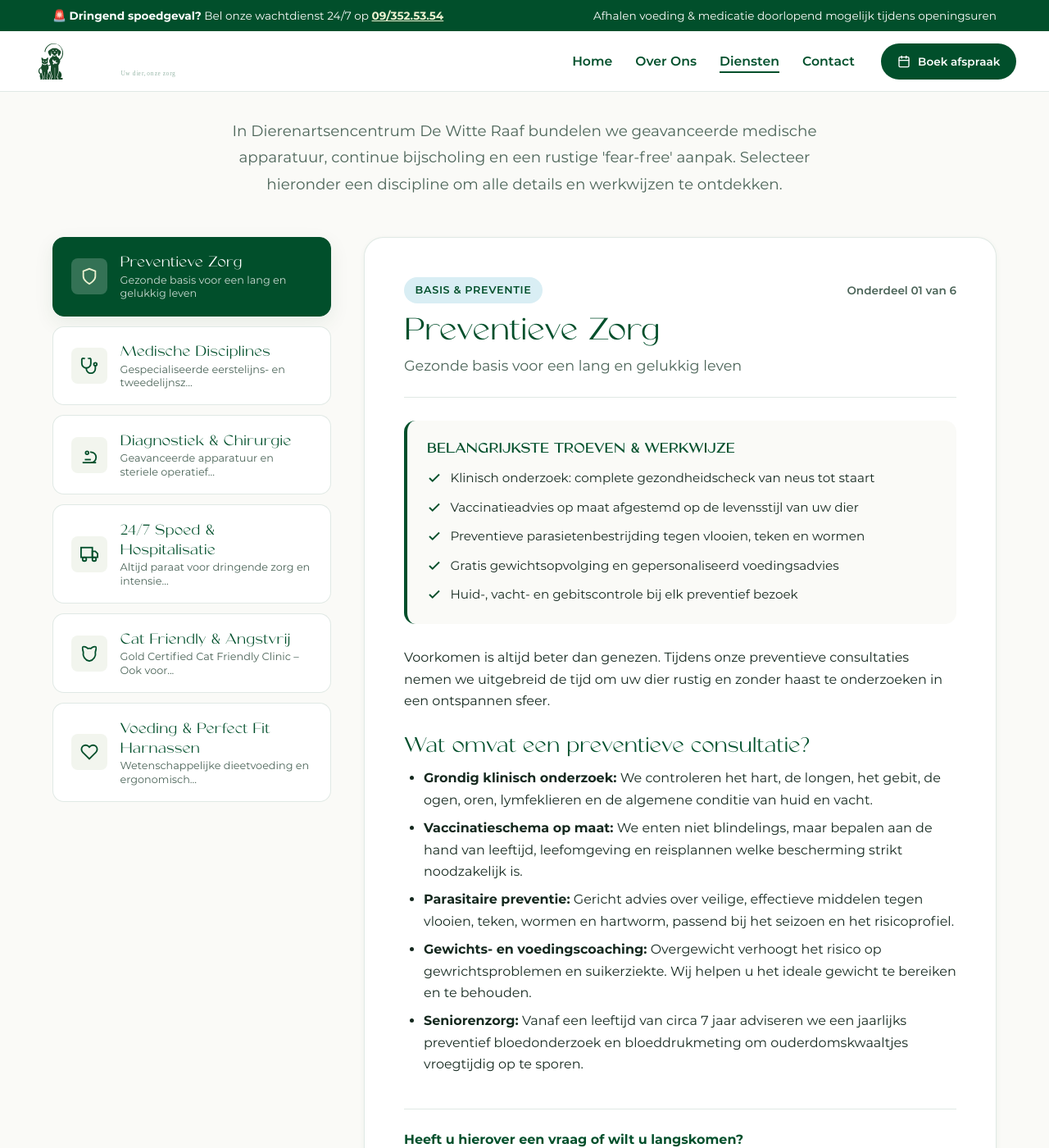
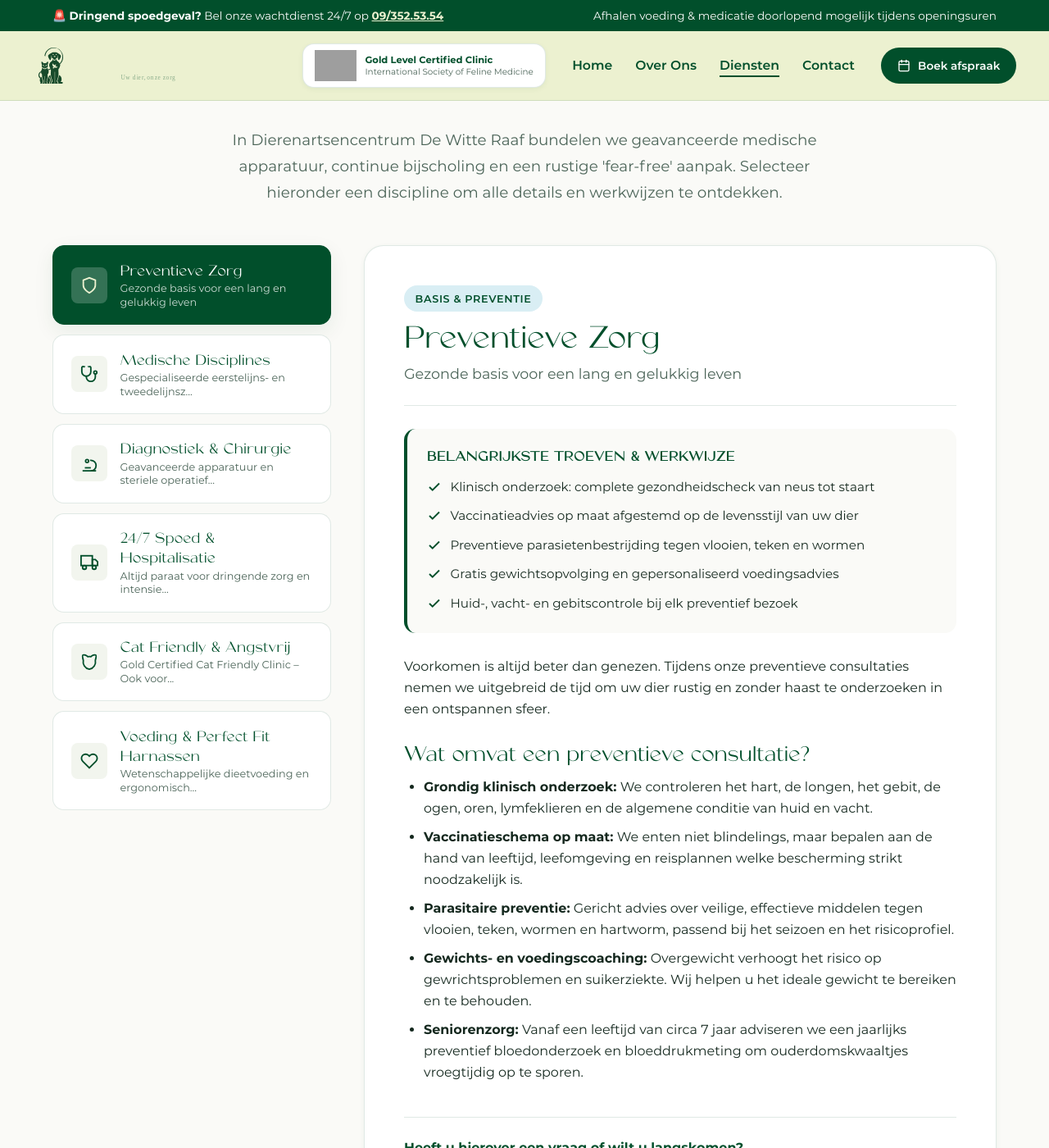
Before and after one commit to De-Witte-Raaf/dewitteraafdierenartsen.be, a Jekyll site: the page built from diensten.html, in a window 1280 px wide and 1400 px high. Shown: the whole window at 82% size. Built offline with Jekyll 4.4.1, drawn with Linux system fonts in a browser that asks for light colours; some web fonts are replaced; some of the changed text lies outside the part shown; grey boxes are pictures that could not be loaded.

Commit message:
Various small tweaks

```diff
--- a/_includes/footer.html
+++ b/_includes/footer.html
@@ -4,7 +4,7 @@
       <!-- Column 1: Identity & Vision -->
       <div class="footer-col">
         <a href="{{ '/' | relative_url }}" aria-label="Home">
-          <img src="{{ '/assets/branding/logos/dewitteraaf_woordmerk_horizontaal_wit.svg' | relative_url }}" alt="De Witte Raaf Dierenartsen" class="footer-logo" width="220" height="38">
+          <img src="{{ '/assets/branding/logos/dewitteraaf_woordmerk_horizontaal_wit.svg' | relative_url }}?v={{ site.time | date: '%s' }}" alt="De Witte Raaf Dierenartsen" class="footer-logo" width="220" height="38">
         </a>
         <p style="font-size: 1.05rem; font-weight: 500; color: var(--color-pastel-lime); margin-bottom: 0.75rem;">
           {{ site.data.clinic.tagline }}
@@ -20,33 +20,7 @@
         </p>
       </div>
 
-      <!-- Column 2: Openingsuren & Spoed -->
-      <div class="footer-col">
-        <h4>Openingsuren</h4>
-        <p style="font-size: 0.82rem; color: var(--color-pastel-lime); margin-bottom: 0.75rem;">
-          {{ site.data.clinic.opening_hours.consultation_note }}
-        </p>
-        <ul style="list-style: none; font-size: 0.85rem; display: grid; gap: 0.35rem; margin-bottom: 1.25rem;">
-          {% for item in site.data.clinic.opening_hours.schedule %}
-          <li style="display: flex; justify-content: space-between; border-bottom: 1px solid rgba(255,255,255,0.1); padding-bottom: 0.25rem;">
-            <span>{{ item.day }}:</span>
-            <span style="font-weight: 600; {% if item.emergency_only %}color: var(--color-pastel-pink);{% endif %}">
-              {% if item.emergency_only %}Enkel spoed{% else %}{{ item.morning }} & {{ item.afternoon }}{% endif %}
-            </span>
-          </li>
-          {% endfor %}
-        </ul>
-
-        <div class="footer-emergency-box">
-          <h5>🚨 24/7 Spoedgeval?</h5>
-          <p style="font-size: 0.85rem; margin-bottom: 0.5rem;">Bel onze eigen wachtdienst:</p>
-          <a href="tel:{{ site.data.clinic.contact.emergency_phone_clean }}" class="btn btn-secondary btn-sm" style="width: 100%;">
-            📞 {{ site.data.clinic.contact.emergency_phone }}
-          </a>
-        </div>
-      </div>
-
-      <!-- Column 3: Contact & Afspraak -->
+      <!-- Column 2: Contact & Afspraak -->
       <div class="footer-col">
         <h4>Contact</h4>
         <p>
@@ -75,7 +49,7 @@
         </div>
       </div>
 
-      <!-- Column 4: Prominente OpenStreetMap View -->
+      <!-- Column 3: Prominente OpenStreetMap View -->
       <div class="footer-col">
         <h4>Ligging & Bereikbaarheid</h4>
         <div class="footer-map-container">
--- a/_includes/header.html
+++ b/_includes/header.html
@@ -1,3 +1,4 @@
+<div class="header-sticky">
   <!-- Top Emergency & Info Banner -->
   <div class="emergency-topbar">
     <div class="container emergency-topbar-content">
@@ -10,11 +11,19 @@
   <header class="site-header" id="site-header">
     <div class="container header-main">
       <a href="{{ '/' | relative_url }}" class="brand-link" aria-label="De Witte Raaf Home">
-      <img src="{{ '/assets/branding/logos/dewitteraaf_logo_embleem.svg' | relative_url }}" alt="" class="brand-emblem" width="44" height="44">
-      <img src="{{ '/assets/branding/logos/dewitteraaf_woordmerk_horizontaal.svg' | relative_url }}" alt="De Witte Raaf Dierenartsen" class="brand-wordmark" width="220" height="38">
+        <img src="{{ '/assets/branding/logos/dewitteraaf_logo_embleem.svg' | relative_url }}?v={{ site.time | date: '%s' }}" alt="" class="brand-emblem" width="44" height="44">
+        <img src="{{ '/assets/branding/logos/dewitteraaf_woordmerk_horizontaal.svg' | relative_url }}?v={{ site.time | date: '%s' }}" alt="De Witte Raaf Dierenartsen" class="brand-wordmark" width="220" height="38">
       </a>
 
       <nav class="site-nav" id="site-nav" aria-label="Hoofdnavigatie">
+        <div class="header-award-badge">
+          <img src="{{ '/assets/images/generated/cat-friendly-clinic-400.png' | relative_url }}" alt="Cat Friendly Clinic Gold Certification">
+          <span class="header-award-text">
+            Gold Level Certified Clinic
+            <span>International Society of Feline Medicine</span>
+          </span>
+        </div>
+
         <ul class="nav-list">
           {% for item in site.data.navigation.main %}
           <li>
@@ -40,3 +49,4 @@
       </button>
     </div>
   </header>
+</div>
--- a/assets/css/main.css
+++ b/assets/css/main.css
@@ -275,13 +275,15 @@
 /* --------------------------------------------------------------------------
    Header & Emergency Top Bar
    -------------------------------------------------------------------------- */
-.site-header {
+.header-sticky {
   position: sticky;
   top: 0;
-  z-index: 100;
-  background-color: rgba(255, 255, 255, 0.95);
-  backdrop-filter: blur(8px);
-  -webkit-backdrop-filter: blur(8px);
+  z-index: 1000;
+}
+
+.site-header {
+  position: relative;
+  background-color: var(--color-pastel-lime);
   border-bottom: 1px solid var(--color-border-subtle);
   transition: box-shadow var(--transition-fast);
 }
@@ -372,6 +374,33 @@
   padding: 0.5rem;
 }
 
+.header-award-badge {
+  display: flex;
+  align-items: center;
+  gap: 0.65rem;
+  background: var(--color-white);
+  border: 1px solid var(--color-border-subtle);
+  border-radius: var(--radius-md);
+  padding: 0.45rem 0.9rem;
+  box-shadow: var(--shadow-sm);
+}
+.header-award-badge img {
+  height: 38px;
+  width: auto;
+}
+.header-award-text {
+  font-size: 0.72rem;
+  font-weight: 700;
+  line-height: 1.25;
+  color: var(--color-primary);
+}
+.header-award-text span {
+  display: block;
+  font-weight: 500;
+  font-size: 0.65rem;
+  color: var(--color-text-muted);
+}
+
 /* --------------------------------------------------------------------------
    Hero Section
    -------------------------------------------------------------------------- */
@@ -456,41 +485,6 @@
   object-fit: cover;
 }
 
-.hero-shape-accent {
-  position: absolute;
-  top: -15%;
-  right: -15%;
-  width: 280px;
-  height: 280px;
-  z-index: 1;
-  opacity: 0.65;
-  pointer-events: none;
-}
-
-.hero-cat-award-badge {
-  position: absolute;
-  bottom: -1.2rem;
-  left: -1.2rem;
-  background: var(--color-white);
-  padding: 0.75rem 1.25rem;
-  border-radius: var(--radius-md);
-  box-shadow: var(--shadow-md);
-  display: flex;
-  align-items: center;
-  gap: 0.75rem;
-  z-index: 3;
-}
-.hero-cat-award-badge img {
-  height: 48px;
-  width: auto;
-}
-.hero-cat-award-text {
-  font-size: 0.8rem;
-  font-weight: 700;
-  color: var(--color-primary);
-  line-height: 1.3;
-}
-
 /* --------------------------------------------------------------------------
    Quick Highlights Bar
    -------------------------------------------------------------------------- */
@@ -547,7 +541,7 @@
   flex-direction: column;
   gap: 0.75rem;
   position: sticky;
-  top: 100px;
+  top: 130px;
 }
 
 .service-tab-btn {
@@ -1012,17 +1006,11 @@
   margin-bottom: 1.25rem;
 }
 
-.footer-emergency-box {
-  background: rgba(255, 255, 255, 0.08);
-  border: 1px solid rgba(255, 255, 255, 0.18);
-  border-radius: var(--radius-md);
-  padding: 1.25rem;
-  margin-top: 1.25rem;
+.footer-col .btn-secondary {
+  color: var(--color-primary);
 }
-.footer-emergency-box h5 {
-  color: var(--color-pastel-pink);
-  font-size: 1.05rem;
-  margin-bottom: 0.4rem;
+.footer-col .btn-secondary:hover {
+  color: var(--color-primary-dark);
 }
 
 .footer-map-container {
@@ -1032,6 +1020,7 @@
   box-shadow: var(--shadow-md);
   border: 2px solid rgba(255, 255, 255, 0.15);
   position: relative;
+  isolation: isolate;
 }
 #osm-map-view {
   width: 100%;
@@ -1087,6 +1076,12 @@
 /* --------------------------------------------------------------------------
    Responsive Media Queries
    -------------------------------------------------------------------------- */
+@media (max-width: 1180px) {
+  .header-award-badge {
+    display: none;
+  }
+}
+
 @media (max-width: 1024px) {
   .hero-grid {
     grid-template-columns: 1fr;
--- a/diensten.html
+++ b/diensten.html
@@ -62,7 +62,6 @@
         <header class="service-pane-header">
           <div style="display: flex; justify-content: space-between; align-items: center; margin-bottom: 0.5rem; flex-wrap: wrap; gap: 0.5rem;">
             <span class="badge badge-{{ s.accent_color | default: 'green' }}">{{ s.badge }}</span>
-            <span style="font-size: 0.85rem; font-weight: 600; color: var(--color-text-muted);">Onderdeel 0{{ s.order }} van {{ services.size }}</span>
           </div>
           <h2 style="font-size: clamp(1.8rem, 3vw, 2.35rem); margin-bottom: 0.25rem;">{{ s.title }}</h2>
           <p class="service-pane-subtitle">{{ s.subtitle }}</p>
```
Also changed, not shown: index.html (+0 -13 lines). Lines whose indentation alone changed are shown as unchanged.
